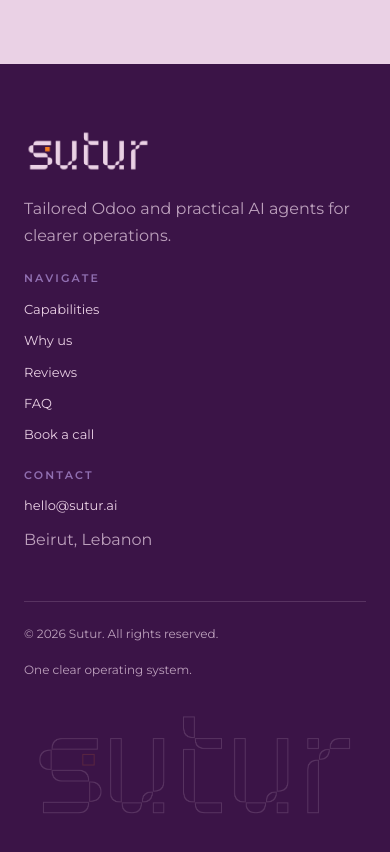
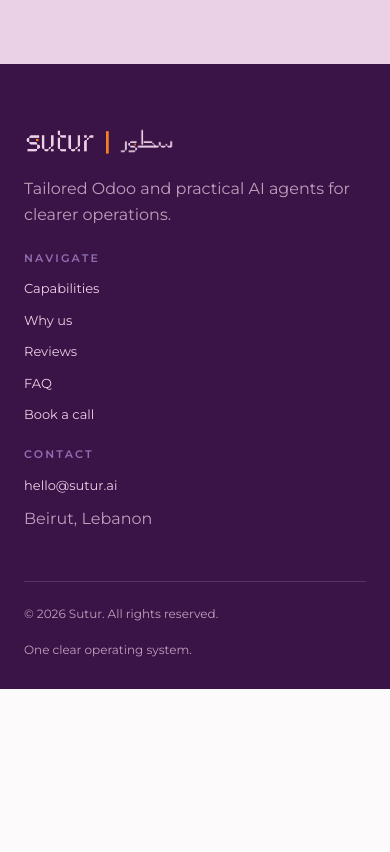
Before and after one commit to sutur-ai/sutur-website, a Next.js app: page / in a window 390 px wide. Shown: the part 8680-9532 px from the top of the page. After the commit the page ends 9369 px from the top, so only its background shows below. Built offline with nearby package versions, Linux system fonts and the light colour scheme; no server answers.

Commit message:
fix: update footer branding and title
Remove footer contour logo, use English | Arabic soft wordmarks, and simplify page title to SUTUR.

```diff
--- a/src/app/globals.css
+++ b/src/app/globals.css
@@ -922,6 +922,36 @@
   color: var(--text-on-deep-muted);
 }
 
+.footer-logo-lockup {
+  display: inline-flex;
+  align-items: center;
+  gap: 0.75rem;
+  color: var(--active-orange);
+  text-decoration: none;
+}
+
+.footer-logo-lockup img {
+  width: auto;
+  height: 2.125rem;
+  object-fit: contain;
+}
+
+.footer-logo-lockup img:first-child {
+  height: 2rem;
+}
+
+.footer-logo-lockup span {
+  color: var(--active-orange);
+  font-size: 1.5rem;
+  font-weight: var(--weight-bold);
+  line-height: 1;
+}
+
+.footer-logo-lockup:focus-visible {
+  outline: 2px solid var(--active-orange);
+  outline-offset: 0.375rem;
+}
+
 .site-footer .wordmark img {
   width: 8rem;
   height: auto;
@@ -966,19 +996,6 @@
   padding-top: 1.375rem;
   border-top: 1px solid rgb(var(--soft-signal-rgb) / 0.16);
   font-size: 0.75rem;
-}
-
-.footer-outline-logo {
-  grid-column: 1 / -1;
-  width: min(86vw, 82rem);
-  max-width: none;
-  justify-self: center;
-  margin-top: 0;
-  opacity: 0.16;
-}
-
-.footer-outline-logo-artwork-compact {
-  display: none;
 }
 
 @media (min-width: 1440px) {
@@ -1163,12 +1180,13 @@
     height: 1.25rem;
   }
 
-  .footer-outline-logo-artwork-default {
-    display: none;
+  .footer-logo-lockup {
+    gap: 0.5rem;
   }
 
-  .footer-outline-logo-artwork-compact {
-    display: block;
+  .footer-logo-lockup img,
+  .footer-logo-lockup img:first-child {
+    height: 1.625rem;
   }
 
 }
--- a/src/app/layout.tsx
+++ b/src/app/layout.tsx
@@ -4,8 +4,8 @@
 export const metadata: Metadata = {
   metadataBase: new URL('https://sutur.ai'),
   title: {
-    default: 'Sutur — One clear operating system',
-    template: '%s — Sutur',
+    default: 'SUTUR',
+    template: '%s | SUTUR',
   },
   description:
     'Tailored Odoo ERP, custom development, and practical AI agents for clearer operations.',
@@ -16,7 +16,7 @@
   openGraph: {
     type: 'website',
     siteName: 'Sutur',
-    title: 'Sutur — One clear operating system',
+    title: 'SUTUR',
     description:
       'Tailored Odoo ERP, custom development, and practical AI agents for clearer operations.',
   },
--- a/src/components/sections/SiteFooter.tsx
+++ b/src/components/sections/SiteFooter.tsx
@@ -1,17 +1,22 @@
 import { sectionLinks } from '@/components/sections/navigation';
-
-const footerLogoSource = '/brand/design-system/sutur-wordmark-soft.png';
 
 export function SiteFooter() {
   return (
     <footer className="site-footer">
       <div>
-        <a className="wordmark" href="#top" aria-label="Sutur home">
+        <a className="footer-logo-lockup" href="#top" aria-label="Sutur home">
           <img
             src="/brand/design-system/sutur-wordmark-soft.png"
-            alt="sutur"
-            width={128}
-            height={46}
+            alt="Sutur"
+            width={2250}
+            height={816}
+          />
+          <span aria-hidden="true">|</span>
+          <img
+            src="/brand/design-system/sutur-wordmark-arabic-soft.png"
+            alt="ستور"
+            width={2250}
+            height={1055}
           />
         </a>
         <p>Tailored Odoo and practical AI agents for clearer operations.</p>
@@ -39,65 +44,6 @@
         <span>© 2026 Sutur. All rights reserved.</span>
         <span>One clear operating system.</span>
       </div>
-
-      <svg
-        className="footer-outline-logo"
-        viewBox="0 0 2250 816"
-        preserveAspectRatio="xMidYMid meet"
-        aria-hidden="true"
-        focusable="false"
-      >
-        <defs>
-          <filter
-            id="footer-logo-outline"
-            x="0"
-            y="0"
-            width="2250"
-            height="816"
-            filterUnits="userSpaceOnUse"
-            colorInterpolationFilters="sRGB"
-          >
-            <feMorphology
-              in="SourceAlpha"
-              operator="erode"
-              radius="2"
-              result="erodedLogo"
-            />
-            <feComposite in="SourceGraphic" in2="erodedLogo" operator="out" />
-          </filter>
-          <filter
-            id="footer-logo-outline-compact"
-            x="0"
-            y="0"
-            width="2250"
-            height="816"
-            filterUnits="userSpaceOnUse"
-            colorInterpolationFilters="sRGB"
-          >
-            <feMorphology
-              in="SourceAlpha"
-              operator="erode"
-              radius="6"
-              result="erodedLogoCompact"
-            />
-            <feComposite in="SourceGraphic" in2="erodedLogoCompact" operator="out" />
-          </filter>
-        </defs>
-        <image
-          className="footer-outline-logo-artwork-default"
-          href={footerLogoSource}
-          width="2250"
-          height="816"
-          filter="url(#footer-logo-outline)"
-        />
-        <image
-          className="footer-outline-logo-artwork-compact"
-          href={footerLogoSource}
-          width="2250"
-          height="816"
-          filter="url(#footer-logo-outline-compact)"
-        />
-      </svg>
     </footer>
   );
 }
```
Also changed, not shown: 1 other file (tests, documents, lock files or other folders).
